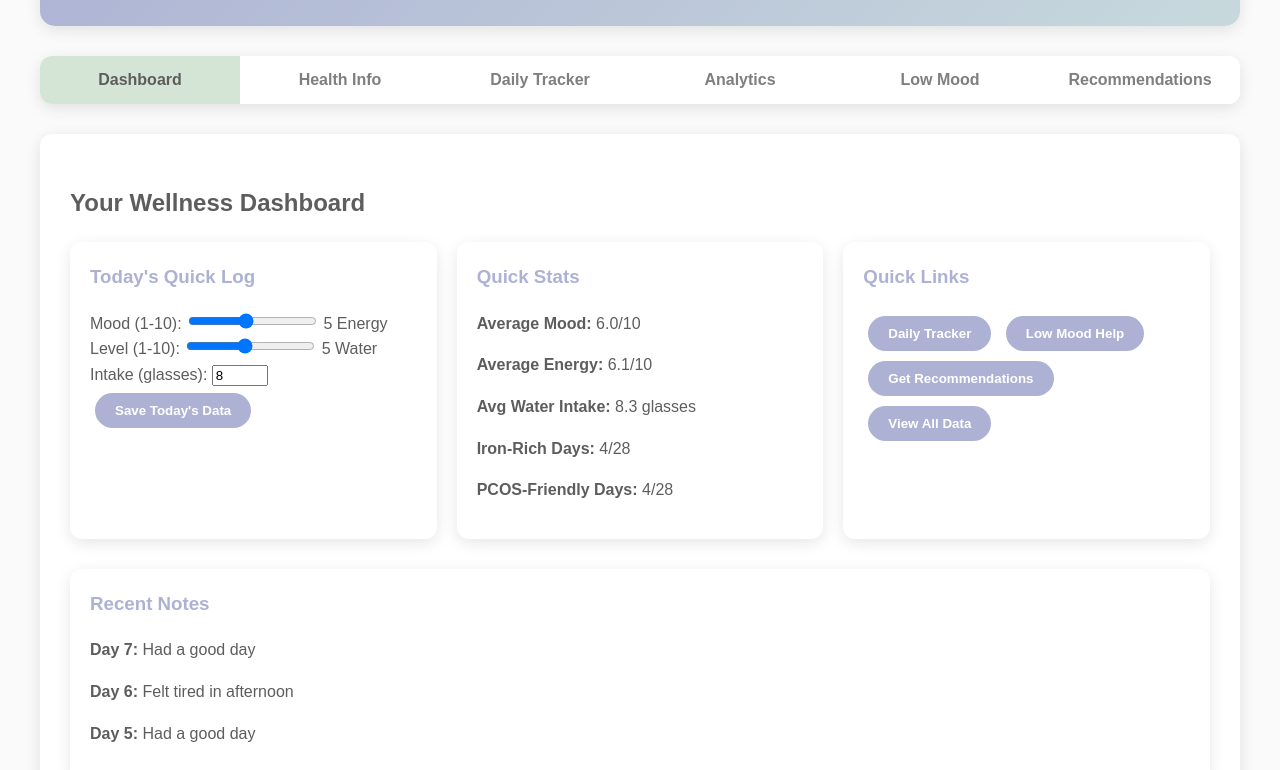
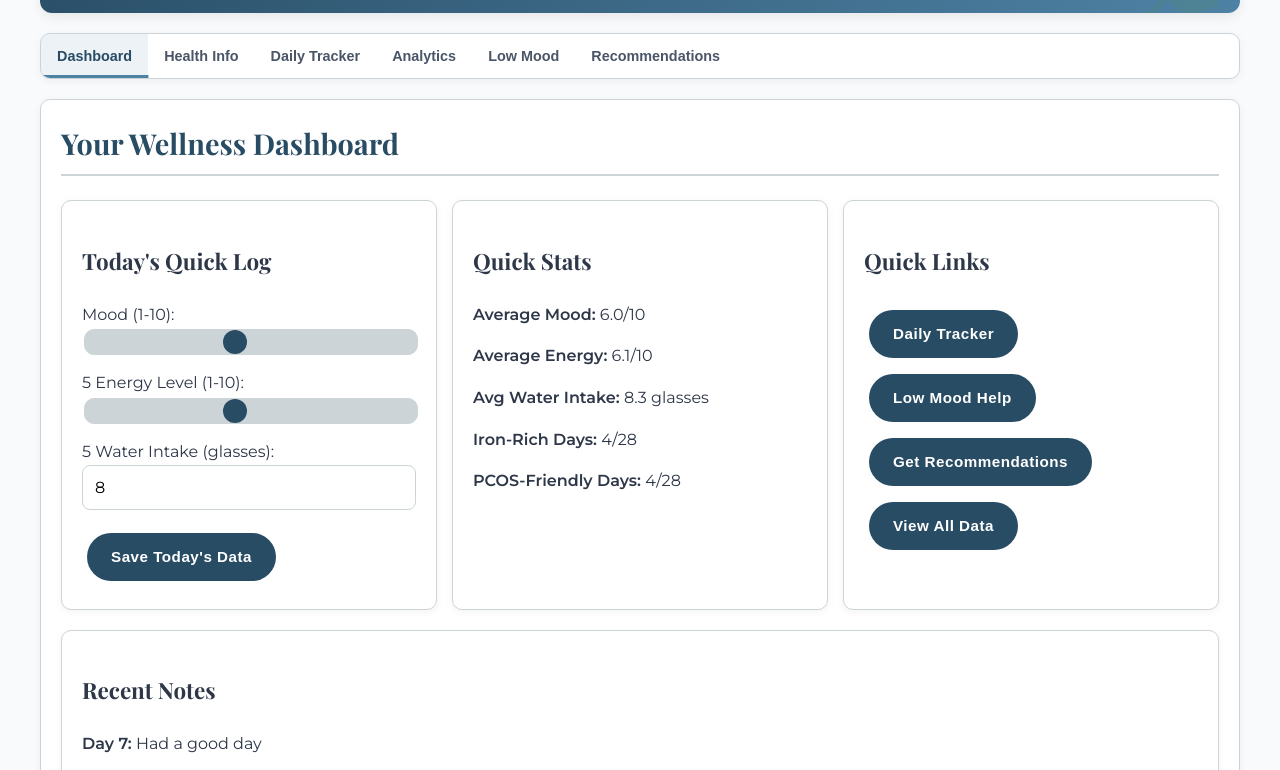
Before and after one commit to meghanakondamudi/wellness-tracker, a plain HTML site: page index.html in a window 1280 px wide. Shown: the part 118-888 px from the top of the page. Drawn offline with nearby package versions, Linux system fonts and the light colour scheme.

Commit message:
Update index.html

```diff
--- a/index.html
+++ b/index.html
@@ -2,84 +2,146 @@
 <html lang="en">
 <head>
     <meta charset="UTF-8">
-    <meta name="viewport" content="width=device-width, initial-scale=1.0">
-    <title>PCOS & Low Hb Wellness Tracker</title>
+    <meta name="viewport" content="width=device-width, initial-scale=1.0, maximum-scale=1.0, user-scalable=no">
+    <title>Serenity Wellness Tracker</title>
     <script src="https://cdn.jsdelivr.net/npm/chart.js"></script>
+    <link href="https://fonts.googleapis.com/css2?family=Playfair+Display:wght@400;700&family=Montserrat:wght@300;400;600&display=swap" rel="stylesheet">
     <style>
     :root {
-        --soft-lavender: #ADB2D4;
-        --pale-aqua: #C7D9DD;
-        --mint-cream: #D5E5D5;
-        --light-beige: #EEF1DA;
-        --text-dark: #5D5D5D;
-        --text-light: #7F7F7F;
+        --deep-teal: #284C64;
+        --soft-blue: #4E82A5;
+        --pale-blue: #89ACC6;
+        --light-gray: #CDD4D8;
+        --warm-gray: #6A6B69;
+        --text-dark: #2D3748;
+        --text-light: #4A5568;
+        --white: #FFFFFF;
     }
 
     body {
-        font-family: 'Arial Rounded MT Bold', 'Arial', sans-serif;
-        background-color: #FAFAFA;
+        font-family: 'Montserrat', sans-serif;
+        background-color: #F8FAFC;
         color: var(--text-dark);
         margin: 0;
         padding: 0;
         line-height: 1.6;
+        font-size: 16px;
     }
 
     .container {
         max-width: 1200px;
         margin: 0 auto;
-        padding: 20px;
+        padding: 15px;
     }
 
     header {
-        background: linear-gradient(135deg, var(--soft-lavender), var(--pale-aqua));
+        background: linear-gradient(135deg, var(--deep-teal), var(--soft-blue));
         padding: 30px 0;
-        border-radius: 15px;
-        margin-bottom: 30px;
-        box-shadow: 0 4px 15px rgba(0,0,0,0.1);
+        border-radius: 12px;
+        margin-bottom: 20px;
+        box-shadow: 0 4px 12px rgba(0,0,0,0.08);
         text-align: center;
+        position: relative;
+        overflow: hidden;
+    }
+
+    header::after {
+        content: "🌿";
+        position: absolute;
+        font-size: 80px;
+        opacity: 0.1;
+        right: 15px;
+        top: 15px;
+    }
+
+    h1, h2, h3, h4 {
+        font-family: 'Playfair Display', serif;
+        font-weight: 700;
     }
 
     h1 {
-        color: white;
+        color: var(--white);
         text-shadow: 1px 1px 3px rgba(0,0,0,0.2);
         margin: 0;
-        font-size: 2.5em;
+        font-size: 2.2em;
+        letter-spacing: 0.5px;
+        padding: 0 15px;
     }
 
+    h2 {
+        color: var(--deep-teal);
+        border-bottom: 2px solid var(--light-gray);
+        padding-bottom: 8px;
+        margin-top: 0;
+        font-size: 1.8em;
+    }
+
+    h3 {
+        font-size: 1.4em;
+    }
+
+    /* Mobile-First Tabs */
     .tabs {
         display: flex;
-        background-color: white;
-        border-radius: 12px;
-        overflow: hidden;
-        box-shadow: 0 4px 15px rgba(0,0,0,0.1);
-        margin-bottom: 30px;
+        background-color: var(--white);
+        border-radius: 10px;
+        overflow-x: auto;
+        -webkit-overflow-scrolling: touch;
+        box-shadow: 0 2px 8px rgba(0,0,0,0.05);
+        margin-bottom: 20px;
+        border: 1px solid var(--light-gray);
+        scrollbar-width: none; /* Firefox */
+    }
+
+    .tabs::-webkit-scrollbar {
+        display: none; /* Chrome/Safari */
     }
 
     .tab-btn {
-        flex: 1;
-        padding: 15px;
+        flex: 0 0 auto;
+        padding: 14px 16px;
         text-align: center;
-        background-color: white;
+        background-color: transparent;
         border: none;
         cursor: pointer;
-        font-size: 1em;
-        font-weight: bold;
+        font-size: 0.9em;
+        font-weight: 600;
         color: var(--text-light);
+        transition: all 0.3s ease;
+        position: relative;
+        white-space: nowrap;
+        min-width: 80px;
+    }
+
+    .tab-btn::after {
+        content: "";
+        position: absolute;
+        bottom: 0;
+        left: 50%;
+        transform: translateX(-50%);
+        width: 0;
+        height: 3px;
+        background: var(--soft-blue);
         transition: all 0.3s ease;
     }
 
     .tab-btn.active {
-        background-color: var(--mint-cream);
-        color: var(--text-dark);
+        color: var(--deep-teal);
+        background-color: rgba(78, 130, 165, 0.1);
+    }
+
+    .tab-btn.active::after {
+        width: 100%;
     }
 
     .tab-content {
         display: none;
-        padding: 30px;
-        background-color: white;
-        border-radius: 12px;
-        box-shadow: 0 4px 15px rgba(0,0,0,0.1);
-        margin-bottom: 30px;
+        padding: 20px;
+        background-color: var(--white);
+        border-radius: 10px;
+        box-shadow: 0 2px 8px rgba(0,0,0,0.05);
+        margin-bottom: 20px;
+        border: 1px solid var(--light-gray);
     }
 
     .tab-content.active {
@@ -88,123 +150,178 @@
     }
 
     @keyframes fadeIn {
-        from { opacity: 0; }
-        to { opacity: 1; }
+        from { opacity: 0; transform: translateY(8px); }
+        to { opacity: 1; transform: translateY(0); }
     }
 
+    /* Responsive Grid */
     .grid {
         display: grid;
-        grid-template-columns: repeat(auto-fill, minmax(300px, 1fr));
-        gap: 20px;
-        margin-bottom: 30px;
+        grid-template-columns: repeat(auto-fill, minmax(280px, 1fr));
+        gap: 15px;
+        margin-bottom: 20px;
     }
 
     .card {
-        background-color: white;
-        border-radius: 12px;
+        background-color: var(--white);
+        border-radius: 10px;
         padding: 20px;
-        box-shadow: 0 4px 15px rgba(0,0,0,0.1);
-        transition: transform 0.3s ease;
+        box-shadow: 0 2px 8px rgba(0,0,0,0.05);
+        transition: all 0.3s ease;
+        border: 1px solid var(--light-gray);
     }
 
-    .card:hover {
-        transform: translateY(-5px);
-    }
-
-    .card h3 {
-        color: var(--soft-lavender);
-        margin-top: 0;
-    }
-
+    /* Touch-Friendly Buttons */
     .btn {
-        background-color: var(--soft-lavender);
-        color: white;
+        background-color: var(--deep-teal);
+        color: var(--white);
         border: none;
-        padding: 10px 20px;
-        border-radius: 25px;
+        padding: 14px 24px;
+        border-radius: 30px;
         cursor: pointer;
-        font-weight: bold;
+        font-weight: 600;
         transition: all 0.3s ease;
-        margin: 5px;
+        margin: 8px 5px;
+        font-size: 0.95em;
+        letter-spacing: 0.5px;
+        min-width: 120px;
+        min-height: 48px;
+        display: inline-flex;
+        align-items: center;
+        justify-content: center;
     }
 
     .btn:hover {
-        background-color: var(--pale-aqua);
-        transform: scale(1.05);
+        background-color: var(--soft-blue);
     }
 
-    .mood-activity {
-        background-color: var(--light-beige);
-        padding: 20px;
-        border-radius: 12px;
-        margin-bottom: 20px;
+    /* Enhanced Sliders for Mobile */
+    .slider-container {
+        margin: 15px 0;
     }
 
-    .mood-activity h3 {
-        color: var(--soft-lavender);
+    .slider-wrapper {
+        display: flex;
+        align-items: center;
+        gap: 10px;
+        margin-top: 8px;
     }
 
-    .journal-entry {
+    input[type="range"] {
+        -webkit-appearance: none;
         width: 100%;
-        height: 150px;
-        border: 2px dashed var(--mint-cream);
-        border-radius: 12px;
-        padding: 15px;
-        font-family: inherit;
-        margin-bottom: 15px;
+        height: 10px;
+        border-radius: 10px;
+        background: var(--light-gray);
+        outline: none;
     }
 
-    .game-container {
-        background-color: var(--light-beige);
-        padding: 20px;
-        border-radius: 12px;
-        text-align: center;
+    input[type="range"]::-webkit-slider-thumb {
+        -webkit-appearance: none;
+        appearance: none;
+        width: 24px;
+        height: 24px;
+        border-radius: 50%;
+        background: var(--deep-teal);
+        cursor: pointer;
     }
 
-    .game-btn {
-        background-color: var(--soft-lavender);
-        color: white;
-        border: none;
-        padding: 15px 25px;
-        border-radius: 25px;
-        cursor: pointer;
-        font-weight: bold;
-        transition: all 0.3s ease;
-        font-size: 1.1em;
-    }
-
-    .game-btn:hover {
-        background-color: var(--pale-aqua);
-        transform: scale(1.05);
-    }
-
-    .playlist-container {
-        display: flex;
-        flex-wrap: wrap;
-        gap: 15px;
-        margin-top: 15px;
-    }
-
-    .playlist-card {
-        background-color: white;
-        border-radius: 12px;
-        padding: 15px;
-        box-shadow: 0 4px 10px rgba(0,0,0,0.1);
-        width: calc(50% - 15px);
+    /* Form Elements */
+    input, select, textarea {
+        width: 100%;
+        padding: 12px;
+        border: 1px solid var(--light-gray);
+        border-radius: 8px;
+        font-family: inherit;
+        font-size: 1em;
+        margin-bottom: 15px;
         box-sizing: border-box;
     }
 
+    textarea {
+        min-height: 100px;
+    }
+
+    /* Breathing Exercise */
+    .breath-animation {
+        width: 80px;
+        height: 80px;
+        border-radius: 50%;
+        background-color: var(--pale-blue);
+        margin: 15px auto;
+        transition: all 4s ease-in-out;
+    }
+
+    /* Mobile-Specific Adjustments */
     @media (max-width: 768px) {
+        .container {
+            padding: 10px;
+        }
+
+        header {
+            padding: 25px 0;
+            border-radius: 10px;
+        }
+
+        h1 {
+            font-size: 1.8em;
+        }
+
+        h2 {
+            font-size: 1.5em;
+        }
+
+        .grid {
+            grid-template-columns: 1fr;
+        }
+
+        .tab-btn {
+            padding: 12px 14px;
+            font-size: 0.85em;
+            min-width: 70px;
+        }
+
+        .btn {
+            padding: 12px 20px;
+            min-width: 110px;
+        }
+
         .playlist-card {
             width: 100%;
         }
+
+        input, select, textarea {
+            padding: 10px;
+            font-size: 0.95em;
+        }
     }
-</style>
+
+    @media (max-width: 480px) {
+        h1 {
+            font-size: 1.6em;
+        }
+
+        .tab-btn {
+            padding: 10px 12px;
+            font-size: 0.8em;
+        }
+
+        .btn {
+            padding: 10px 16px;
+            font-size: 0.9em;
+            min-width: 100px;
+        }
+
+        .card {
+            padding: 15px;
+        }
+    }
+    </style>
 </head>
 <body>
     <div class="container">
         <header>
-            <h1>🌸 PCOS & Low Hb Wellness Tracker 🌸</h1>
+            <h1>Wellness Tracker </h1>
         </header>
 
         <div class="tabs">
```
